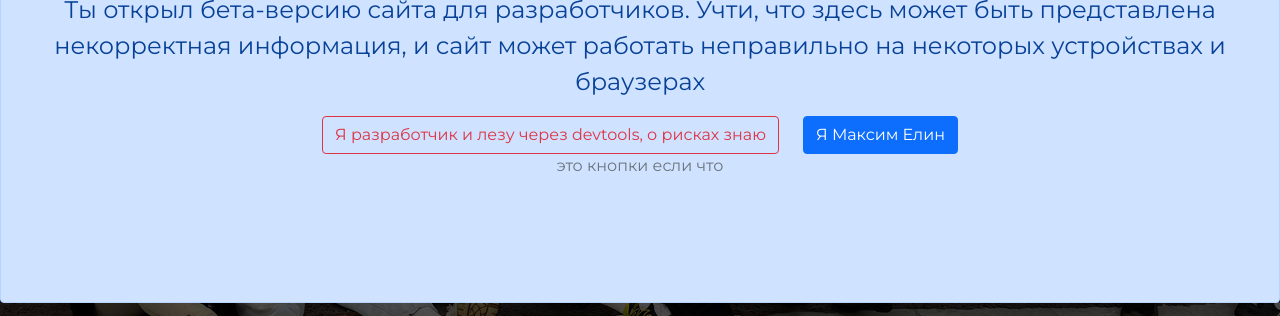
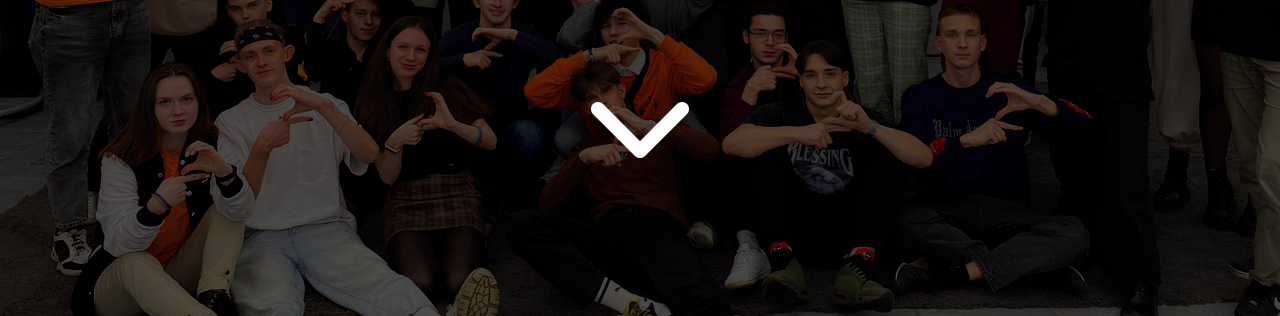
Before and after one commit to dan-sazonov/pb2-site, a website: page src/index.html in a window 1280 px wide. Shown: the part 481-797 px from the top of the page. Drawn offline with nearby package versions, Linux system fonts and the light colour scheme; files that its build step writes are made by us from their sources.

Commit message:
Выкинул первый алерт

```diff
--- a/src/tpl/partials/footer.html
+++ b/src/tpl/partials/footer.html
@@ -36,7 +36,8 @@
       <p class="text-center text-muted px-1 px-md-3 col-md-4">Мы <3 <a class="link-secondary"
           href="https://github.com/dan-sazonov/pb2-site" target="_blank">open-source</a>
       </p>
-      <p class="px-1 px-md-3 order-last order-md-1 col-12 col-md-4 d-flex flex-column flex-sm-row justify-content-center">
+      <p
+        class="px-1 px-md-3 order-last order-md-1 col-12 col-md-4 d-flex flex-column flex-sm-row justify-content-center">
         <span class="text-center text-muted">Разработка и поддержка:&nbsp;</span>
         <a class="link-secondary text-center text-muted" href="https://vk.com/dan_sazonov">Dan Sazonov</a>
 
@@ -46,26 +47,3 @@
   </div>
 
 </footer>
-
-
-
-
-
-<div id="firstAlertCont" class="fixed-bottom cookie-alert alert alert-primary fade show flex-column" role="alert">
-  <h1 class="text-center">Не так быстро...</h1>
-  <p class="text-center fs-4">Ты открыл бета-версию сайта для разработчиков. Учти, что здесь может быть представлена
-    некорректная информация, и сайт может работать неправильно на некоторых устройствах и браузерах</p>
-  <div class="d-flex justify-content-center">
-    <button id="firstAlertBtn2" type="button" class="btn btn-outline-danger cookie-alert__close-btn align-self-center"
-      data-dismiss="alert" aria-label="Close">
-      <span aria-hidden="true" class="fs-6">Я разработчик и лезу через devtools, о рисках знаю</span>
-    </button>
-
-    <button id="firstAlertBtn" type="button" class="btn btn-primary cookie-alert__close-btn align-self-center ms-4"
-      data-dismiss="alert" aria-label="Close">
-      <span aria-hidden="true" class="fs-6">Я Максим Елин</span>
-    </button>
-  </div>
-  <p class="text-muted text-center">это кнопки если что</p>
-
-</div>
```
Also changed, not shown: src/js/components/first-alert.js (+0 -13 lines).
